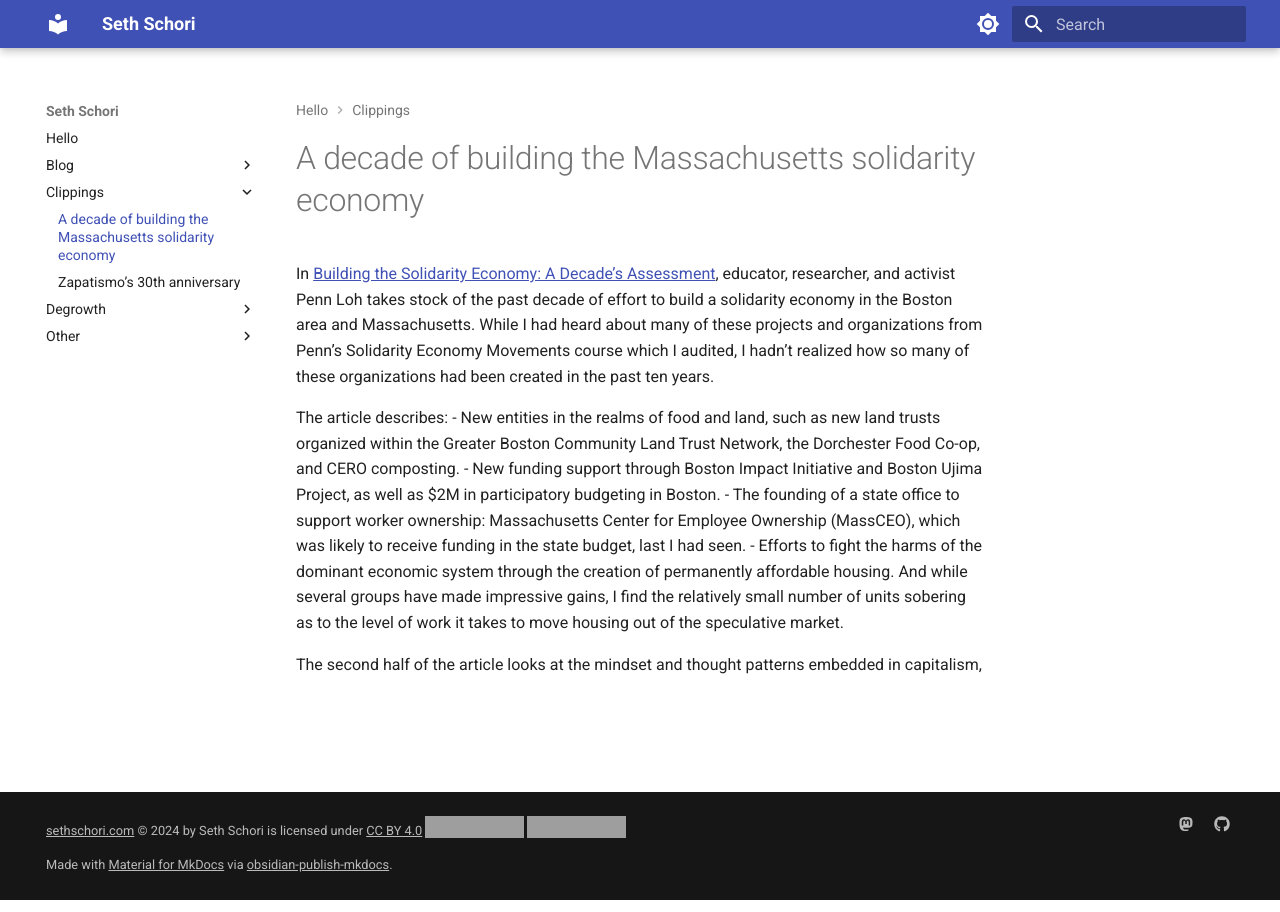
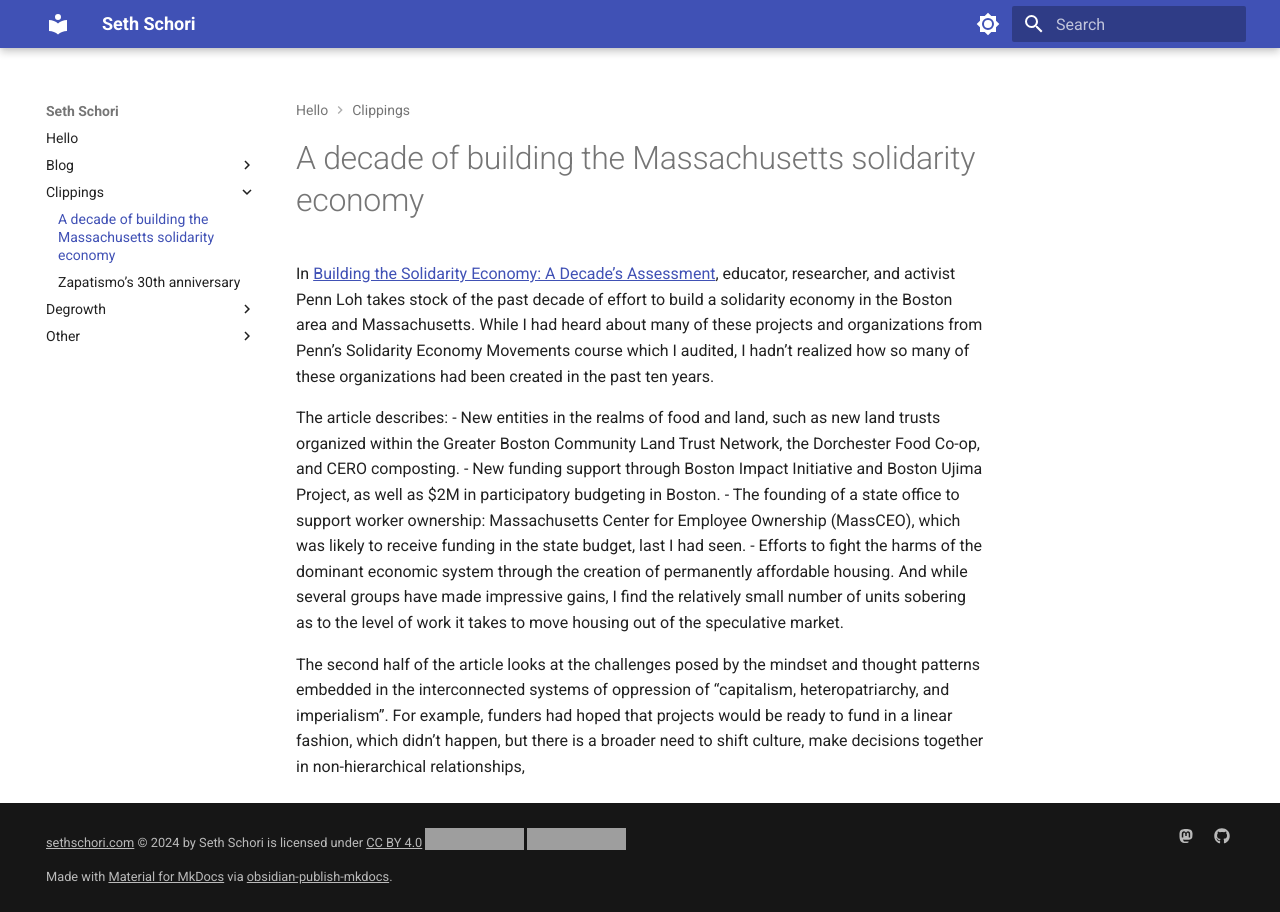
Before and after one commit to sethschori/sethschori.github.io, an MkDocs documentation site: the page built from docs/clippings/2024-12-01-decade-of-building-massachusetts-solidarity-economy.md, in a window 1280 px wide. Built offline with MkDocs 1.6.1 and Material for MkDocs 9.7.7, drawn with Linux system fonts in a browser that asks for light colours; grey boxes are pictures that could not be loaded.

Commit message:
vault backup: 2024-12-01 09:44:47

```diff
--- a/docs/clippings/2024-12-01-decade-of-building-massachusetts-solidarity-economy.md
+++ b/docs/clippings/2024-12-01-decade-of-building-massachusetts-solidarity-economy.md
@@ -8,4 +8,4 @@ The article describes:
 - The founding of a state office to support worker ownership: Massachusetts Center for Employee Ownership (MassCEO), which was likely to receive funding in the state budget, last I had seen.
 - Efforts to fight the harms of the dominant economic system through the creation of permanently affordable housing. And while several groups have made impressive gains, I find the relatively small number of units sobering as to the level of work it takes to move housing out of the speculative market.
 
-The second half of the article looks at the mindset and thought patterns embedded in capitalism,
+The second half of the article looks at the challenges posed by the mindset and thought patterns embedded in the interconnected systems of oppression of “capitalism, heteropatriarchy, and imperialism”. For example, funders had hoped that projects would be ready to fund in a linear fashion, which didn’t happen, but there is a broader need to shift culture, make decisions together in non-hierarchical relationships,
```
